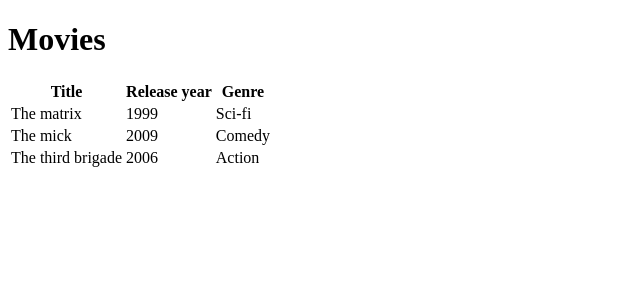
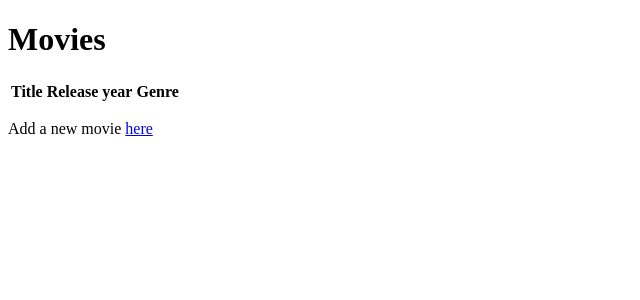
Before and after one commit to Jesulayomy/d_basics, a Django app: page /movies/ in a window 1280 px wide. Shown: the top 300 px of the page, without its empty margins (0-640 px from the left). Run offline with Django 5.2, Linux system fonts and the light colour scheme; data that the repository does not hold is empty.

Commit message:
[Tut]: Templating with complex data, request methods

```diff
--- /dev/null
+++ b/movies/movies/admin.py
@@ -0,0 +1,5 @@
+from .models import Movie
+from django.contrib import admin
+
+# Add the table to the admin page
+admin.site.register(Movie)
--- a/movies/movies/templates/movies/movies.html
+++ b/movies/movies/templates/movies/movies.html
@@ -15,11 +15,12 @@
         </tr>
         {% for movie in movies %}
         <tr>
-            <td>{{ movie.title }}</td>
+            <td><a href={{movie.id}}>{{ movie.title }}</a></td>
             <td>{{ movie.year }}</td>
             <td>{{ movie.genre }}</td>
         </tr>
         {% endfor%}
     </table>
+    <p>Add a new movie <a href="/movies/add">here</a></p>
 </body>
 </html>
--- a/movies/movies/urls.py
+++ b/movies/movies/urls.py
@@ -21,5 +21,8 @@
 urlpatterns = [
     path('', views.home),
     path('admin/', admin.site.urls),
-    path('movies/', views.movies)
+    path('movies/', views.movies),
+    path('movies/<int:id>', views.detail),
+    path('movies/add', views.add),
+    path('movies/delete/<int:id>', views.delete),
 ]
--- a/movies/movies/views.py
+++ b/movies/movies/views.py
@@ -1,33 +1,57 @@
-from django.http import HttpResponse
+from django.http import Http404, HttpResponse, HttpResponseRedirect
 from django.shortcuts import render
+from .models import Movie
 
-data = {
-    'movies': [
-        {
-            'id': 1,
-            'title': 'The matrix',
-            'year': 1999,
-            'genre': 'Sci-fi'
-        },
-        {
-            'id': 2,
-            'title': 'The mick',
-            'year': 2009,
-            'genre': 'Comedy'
-        },
-        {
-            'id': 3,
-            'title': 'The third brigade',
-            'year': 2006,
-            'genre': 'Action'
-        }
-    ]
-}
+# data = {
+#     'movies': [
+#         {
+#             'id': 1,
+#             'title': 'The matrix',
+#             'year': 1999,
+#             'genre': 'Sci-fi'
+#         },
+#         {
+#             'id': 2,
+#             'title': 'The mick',
+#             'year': 2009,
+#             'genre': 'Comedy'
+#         },
+#         {
+#             'id': 3,
+#             'title': 'The third brigade',
+#             'year': 2006,
+#             'genre': 'Action'
+#         }
+#     ]
+# }
 
 
 def movies(request):
+    data = {'movies': Movie.objects.all()}
     return render(request, 'movies/movies.html', data)
 
+def detail(request, id):
+    data = Movie.objects.get(pk=id)
+    return render(request, 'movies/detail.html', {'movie': data})
+
+def add(request):
+    title = request.POST.get('title')
+    year = request.POST.get('year')
+    genre = request.POST.get('genre')
+    if title and year:
+        movie = Movie(title=title, year=year, genre=genre)
+        movie.save()
+        return HttpResponseRedirect('/movies/')
+    return render(request, 'movies/add.html')
+
+def delete(request, id):
+    try:
+        movie = Movie.objects.get(pk=id)
+    except Exception:
+        raise Http404("Movie does not exist")
+    movie.delete()
+
+    return HttpResponseRedirect('/movies/')
 
 def home(request):
     return HttpResponse("Homepage")
```
Also changed, not shown: movies/movies/models.py (added, +10 -0 lines), movies/movies/templates/movies/add.html (added, +18 -0 lines), movies/movies/templates/movies/detail.html (added, +13 -0 lines), movies/movies/migrations/0001_initial.py (added), movies/movies/migrations/__init__.py (added).
